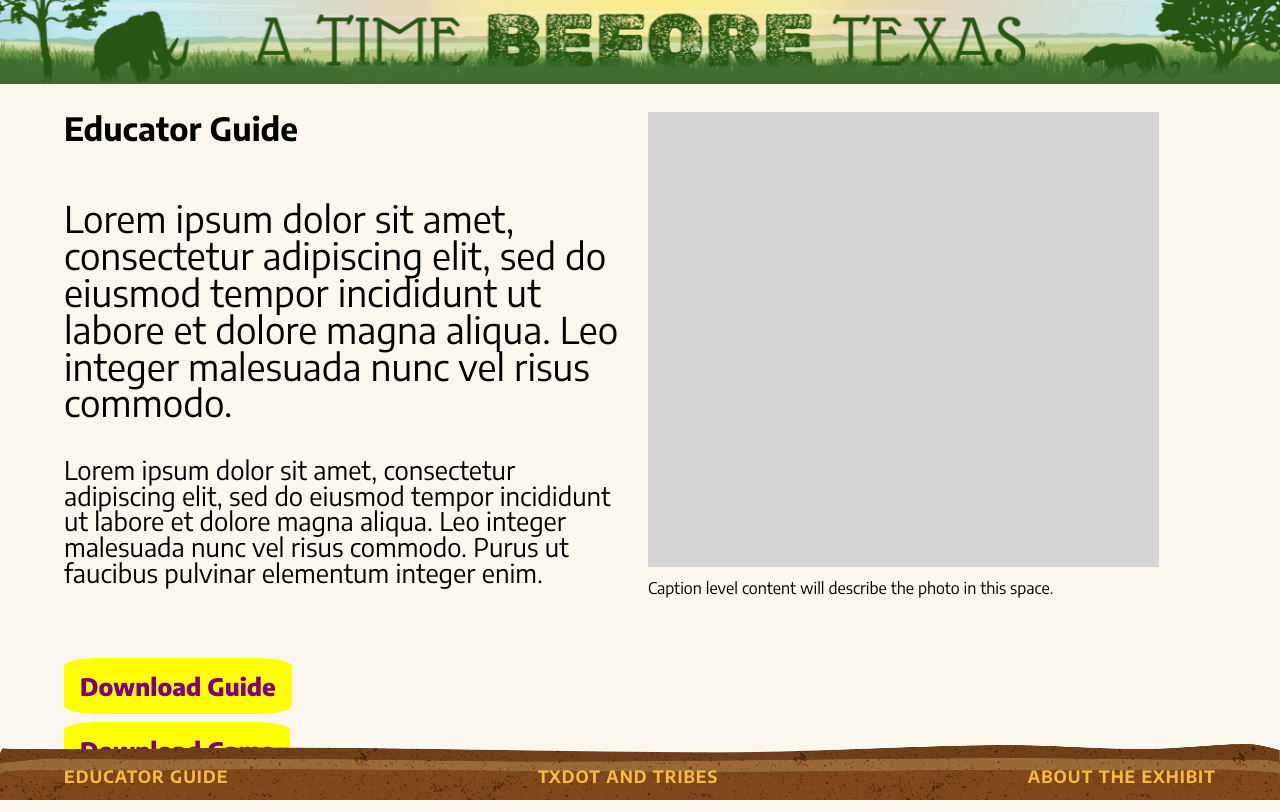
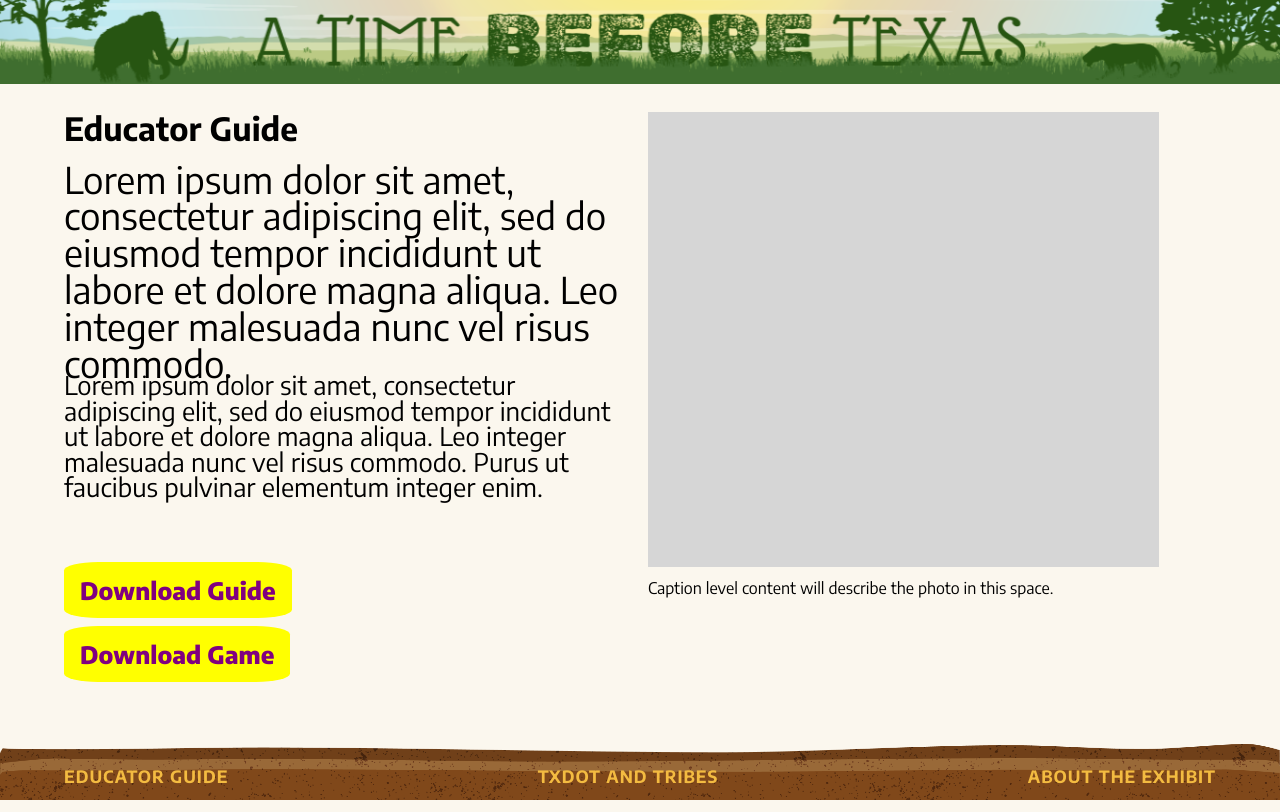
Before and after one commit to scottdickerson/paleoindian-site, a Next.js app: page /educator-guide in a window 1280 px wide. Built offline with nearby package versions, Linux system fonts and the light colour scheme; a web font is replaced by a local one.

Commit message:
cleaning up

```diff
--- a/src/styles/EducatorGuide.module.scss
+++ b/src/styles/EducatorGuide.module.scss
@@ -21,7 +21,7 @@
 .firstParagraph {
   --font-size: calc(1.5rem + 1vw);
   font-size: var(--font-size);
-  margin-top: 10%;
+  margin-top: 3%;
 }
 
 .secondParagraph {
@@ -29,7 +29,11 @@
   top: -20%;
   font-size: calc(80% * var(--font-size));
   font-size: calc(.8rem + 1vw);
-  margin-top: 10%;
+}
+
+.buttonWrapper {
+  position: relative;
+  bottom: 0%;
 }
 
 .button {
```
